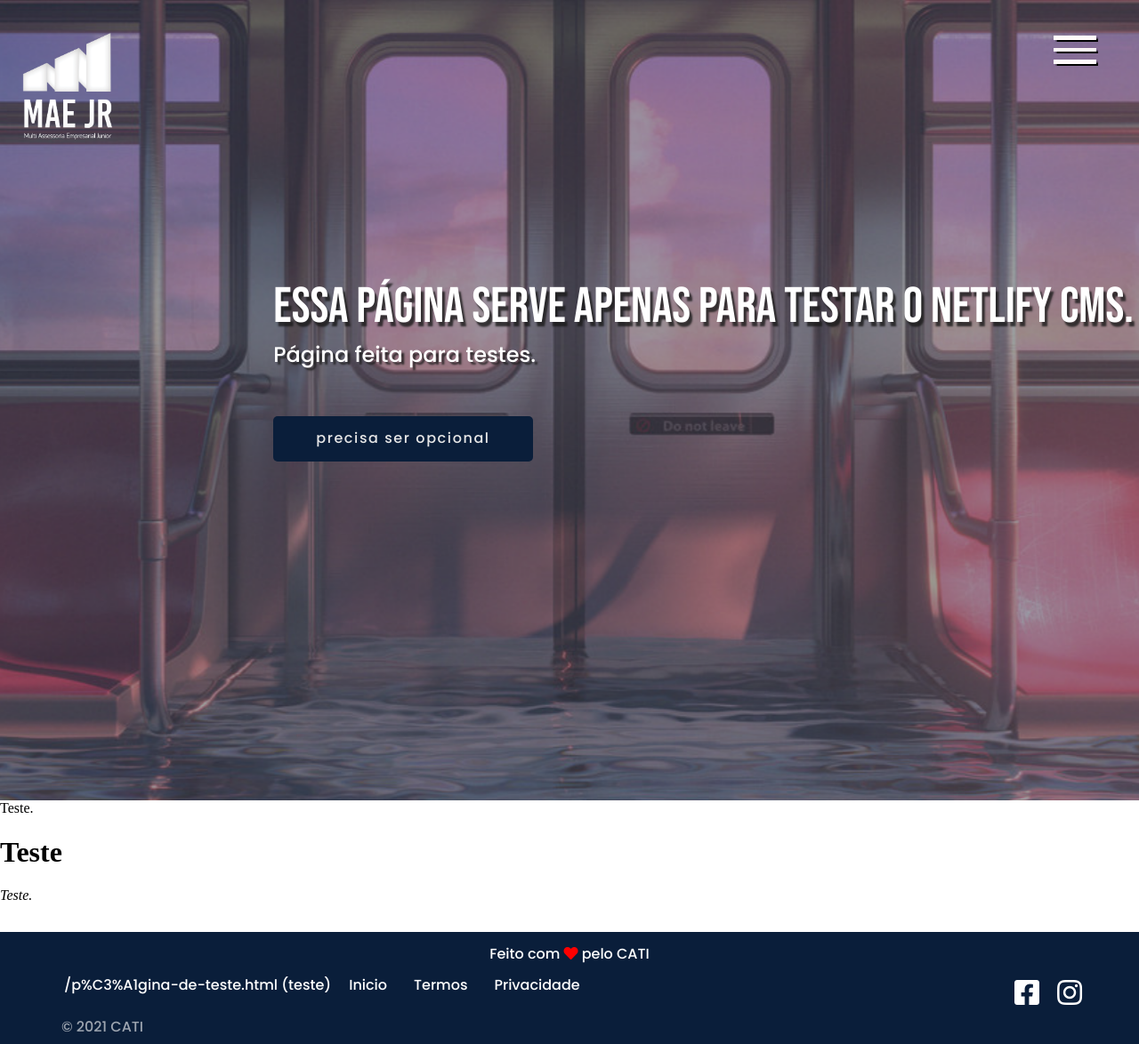
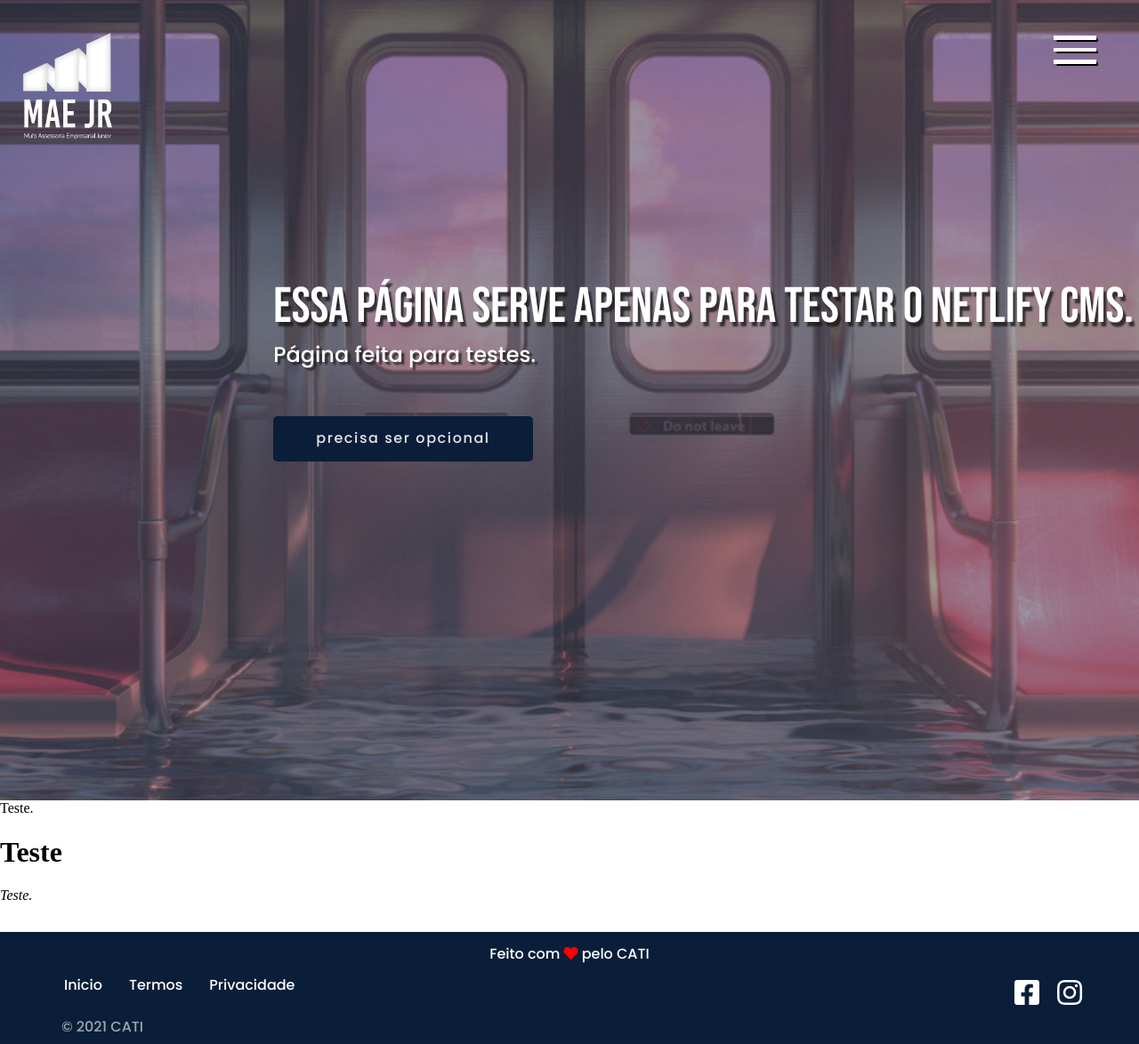
Before and after one commit to dymas/maejr-cms, a Jekyll site: the page built from página-de-teste.md, in a window 1280 px wide. Shown: the whole page at 89% size. Built offline with Jekyll 4.4.1, drawn with Linux system fonts in a browser that asks for light colours; a script that is not in the unit is left out.

Commit message:
Pequenas correções

```diff
--- a/_includes/footer.html
+++ b/_includes/footer.html
@@ -9,8 +9,12 @@
     <div class="rodape-links">
         <div class="rodape-wrapper">
             <div class="links">
-                <a>{{ page.url }} (teste)</a>
+                {% if page.url == "/" %}
                 <a id="inicio" href="#cabeçalho" target="_self">Inicio</a>
+                {% endif %}
+                {% if page.url != "/" %}
+                <a id="inicio" href="/" target="_self">Inicio</a>
+                {% endif %}
                 <a id="termos" href="termos.html" target="_self">Termos</a>
                 <a id="privacidade" href="privacidade.html" target="_self">Privacidade</a>
             </div>
--- a/admin/config.yml
+++ b/admin/config.yml
@@ -40,7 +40,7 @@ collections:
       - {label: "Título da página", name: "title", widget: "string"}
       - {label: "Título no banner", name: "bannertitle", widget: "string"}
       - {label: "Subtítulo", name: "bannersubtitle", widget: "string"}
-      - {label: "Botão (opcional)", name: "buttontext", widget: "string"}
+      - {label: "Botão (opcional)", name: "buttontext", widget: "string", required: "false"}
       - {label: "Imagem de fundo", name: "bannerimage", widget: "image"}
       - {label: "Texto", name: "body", widget: "markdown"}
 
```
